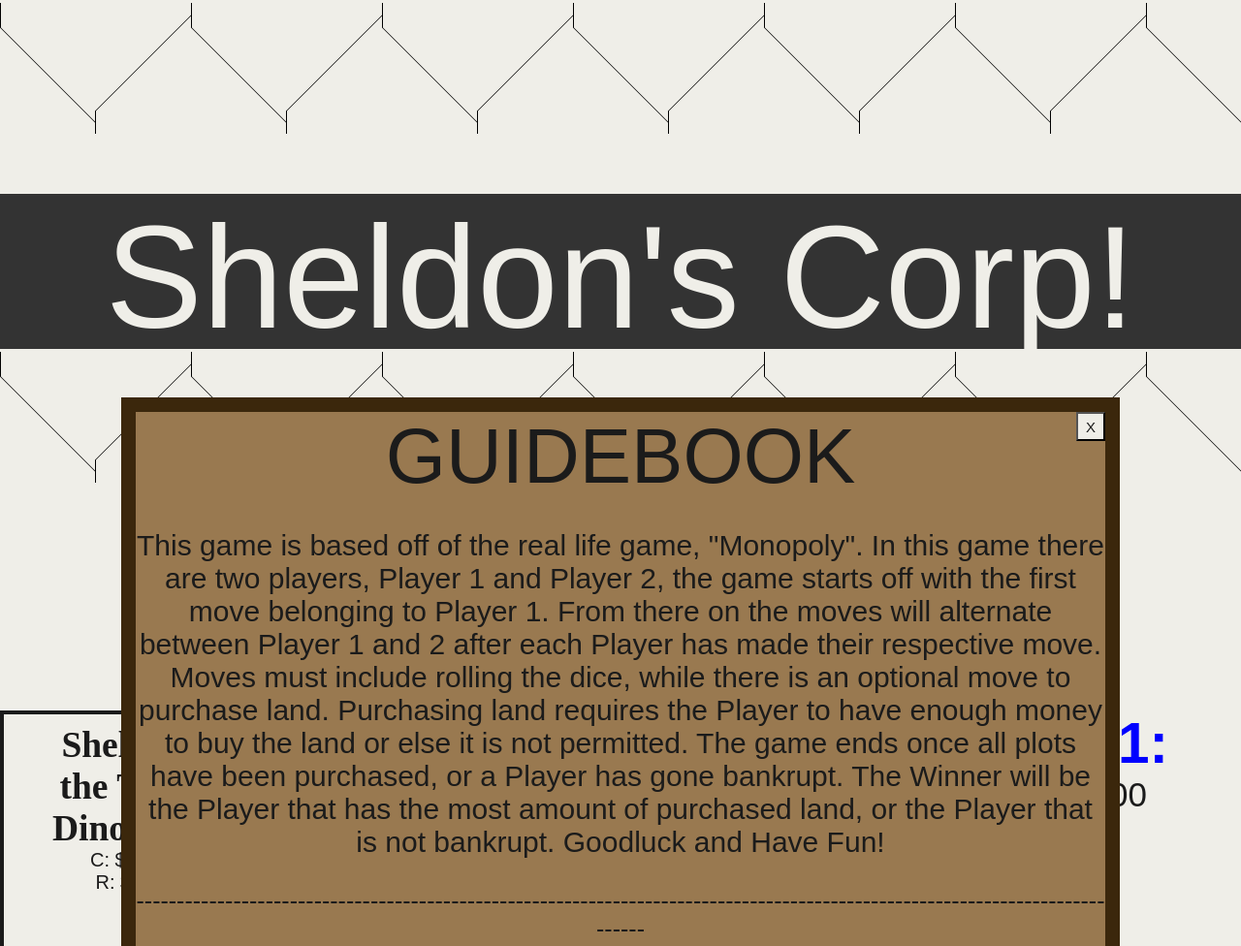
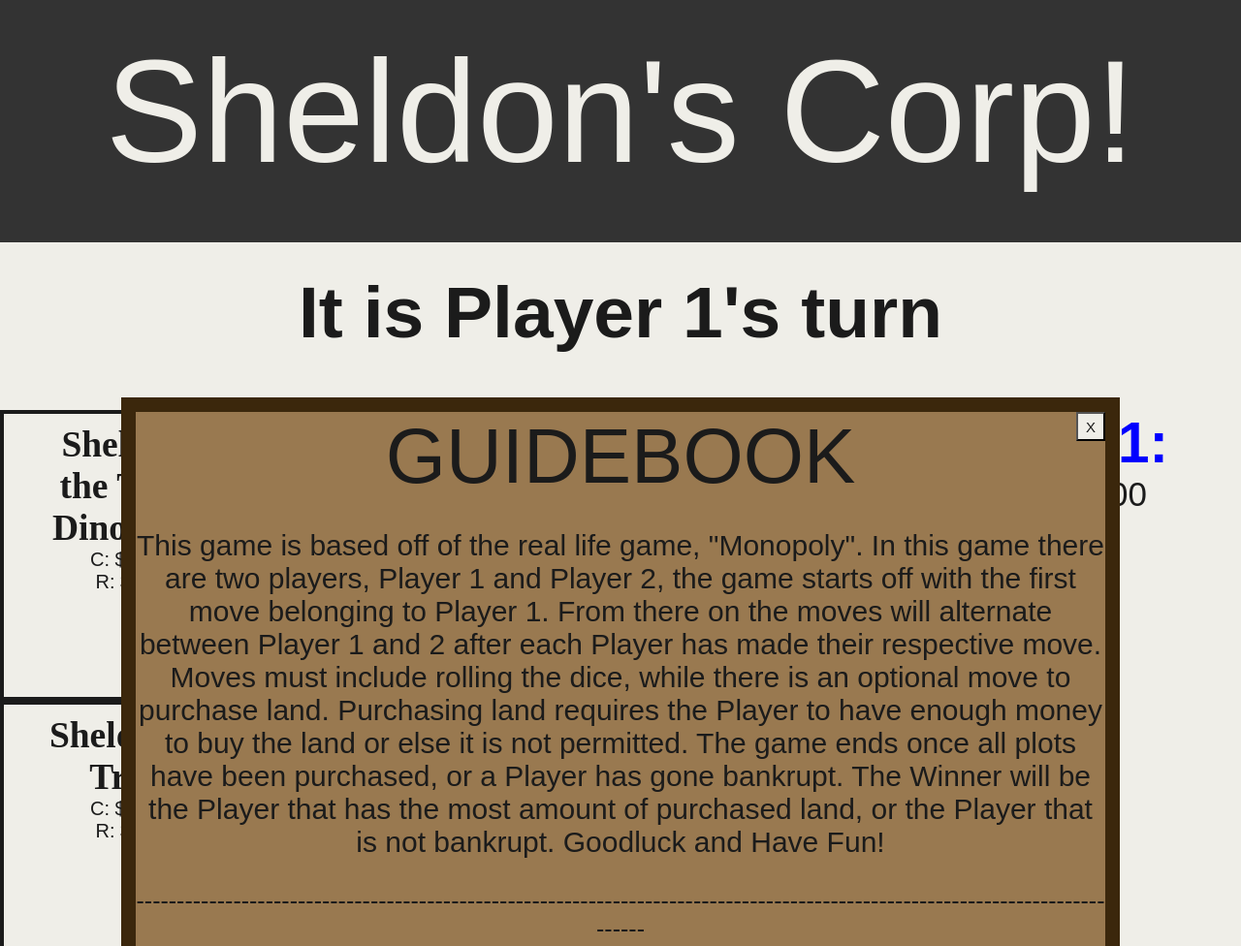
Before and after one commit to Tyanspops/Sheldons-Corp, a website: page game.html in a window 1280 px wide. Shown: the top 976 px of the page at 97% size. Drawn offline with Linux system fonts and the light colour scheme.

Commit message:
Update game.html

```diff
--- a/game.html
+++ b/game.html
@@ -6,36 +6,9 @@
     <script src="/game.js" defer></script>
   </head>
   <body>
-    <div class="grid">
-      <div class="diagonal-line2"></div>
-      <div class="diagonal-line"></div>
-      <div class="diagonal-line2"></div>
-      <div class="diagonal-line"></div>
-      <div class="diagonal-line2"></div>
-      <div class="diagonal-line"></div>
-      <div class="diagonal-line2"></div>
-      <div class="diagonal-line"></div>
-      <div class="diagonal-line2"></div>
-      <div class="diagonal-line"></div>
-      <div class="diagonal-line2"></div>
-      <div class="diagonal-line"></div>
-      <div class="diagonal-line2"></div>
-    </div>
-    <h1 id="title">Sheldon's Corp!</h1>
-    <div class="grid">
-      <div class="diagonal-line2"></div>
-      <div class="diagonal-line"></div>
-      <div class="diagonal-line2"></div>
-      <div class="diagonal-line"></div>
-      <div class="diagonal-line2"></div>
-      <div class="diagonal-line"></div>
-      <div class="diagonal-line2"></div>
-      <div class="diagonal-line"></div>
-      <div class="diagonal-line2"></div>
-      <div class="diagonal-line"></div>
-      <div class="diagonal-line2"></div>
-      <div class="diagonal-line"></div>
-      <div class="diagonal-line2"></div>
+    <div class="topnav">
+      <br />
+      <p id="title">Sheldon's Corp!</p>
     </div>
     <br />
     <p id="turntexthtml">It is Player 1's turn</p>
@@ -222,6 +195,22 @@
         </p>
       </div>
       <button class="close-button2" onclick="closeAdvertisement2()">X</button>
+      <div class="bottomnav">
+        <p style="color: white">
+          <br />
+        </p>
+        <div class="buttonbottom">
+          <br />
+          <a id="about" href="">About Us &nbsp;&nbsp;&nbsp;&nbsp;&nbsp;</a>
+          <a id="terms" href=""
+            >Terms &amp Conditions &nbsp;&nbsp;&nbsp;&nbsp;&nbsp;</a
+          >
+          <a id="faqs" href="">FAQ &nbsp;&nbsp;&nbsp;&nbsp;&nbsp;</a>
+          <a id="blog" href="">Blog &nbsp;&nbsp;&nbsp;&nbsp;&nbsp;</a>
+        </div>
+        <br />
+        <p id="kms" style="color: white">© 2022. All rights reserved.</p>
+      </div>
     </div>
   </body>
 </html>
```
